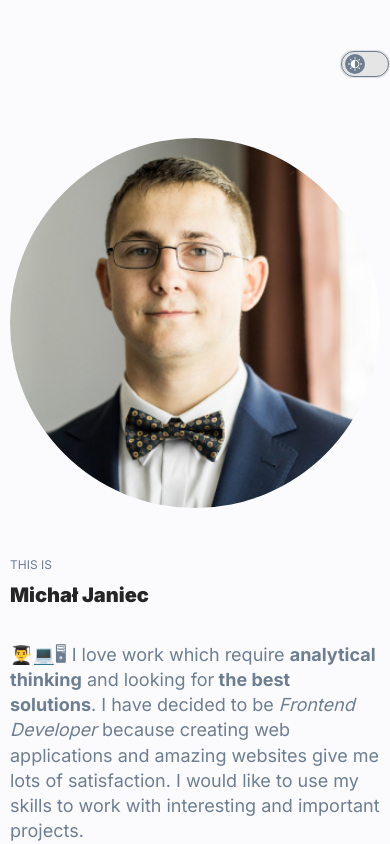
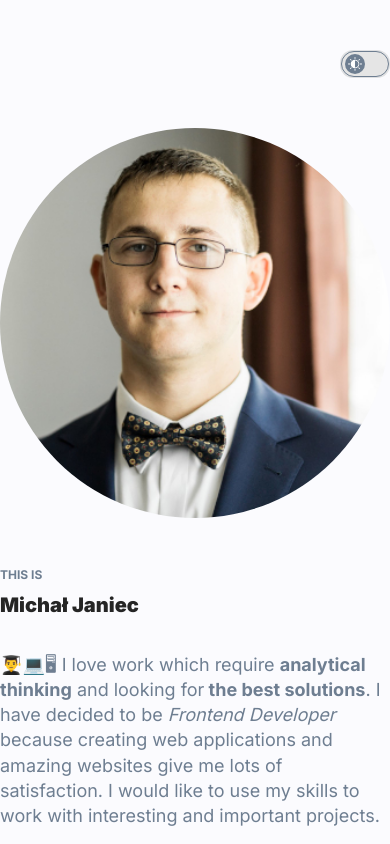
Before and after one commit to JaniecMichal/PersonalHomepage, a React (Create React App) app: page / in a window 390 px wide. Shown: the top 844 px of the page. Built offline with nearby package versions, Linux system fonts and the light colour scheme.

Commit message:
Deleted padding from mobile display. Removed nesting of media queries.

```diff
--- a/src/MainHeader/styled.js
+++ b/src/MainHeader/styled.js
@@ -14,13 +14,13 @@ export const StyledHeader = styled.header`
     grid-template-rows: repeat(2,minmax(100px,auto));
     align-items:start;
     grid-gap:50px;
-    padding:10px;
+  }
 
-    @media (max-width: ${({ theme }) => theme.media.extraMobile}) {
-      grid-template-columns: auto;
-      grid-template-rows: repeat(2,auto);
+  @media (max-width: ${({ theme }) => theme.media.extraMobile}) {
+    grid-template-columns: auto;
+    grid-template-rows: repeat(2,auto);
   }
-  }
+
 `;
 
 export const MyPhoto = styled.div`
@@ -41,6 +41,7 @@ export const About = styled.div`
 
 export const Caption = styled.span`
   font-size:${({ theme }) => theme.fontSize.small};
+  font-weight:${({ theme }) => theme.fontWeight.bold};
   color:${({ theme }) => theme.color.slateGray};
   margin-bottom:12px;
   text-transform:uppercase;
```
